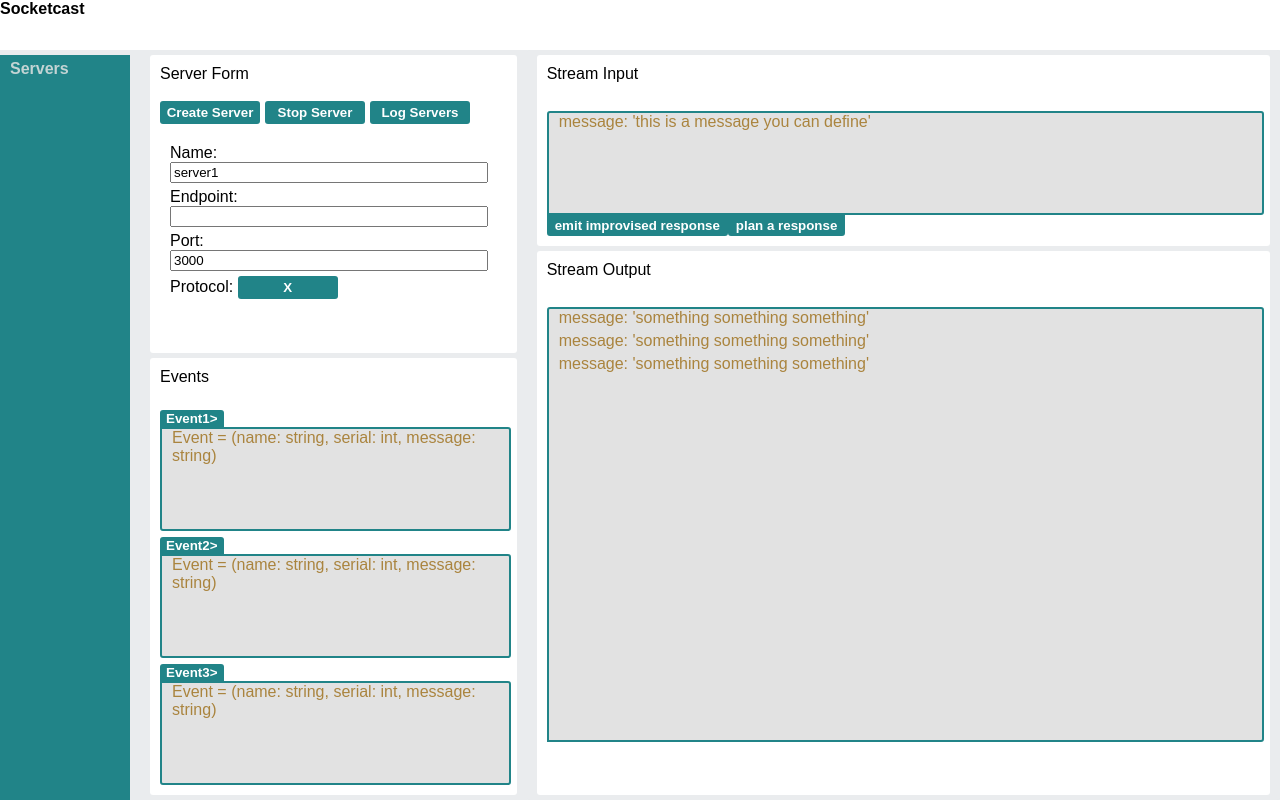
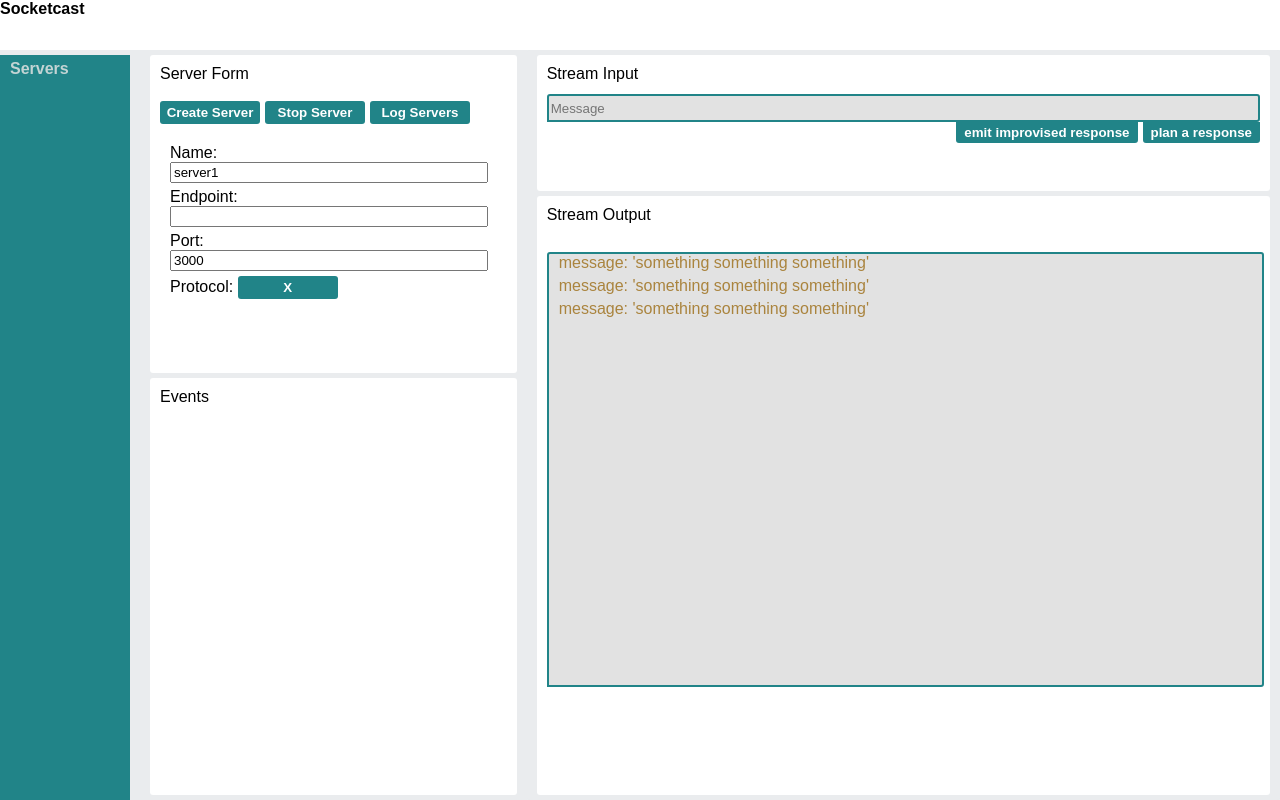
Before and after one commit to oslabs-beta/socketcast, a React app: page / in a window 1280 px wide. Built offline with nearby package versions, Linux system fonts and the light colour scheme; the HTML template or start-up script is replaced by a standard one.

Commit message:
Added ability to emit message to user's client app, minor style changes, conditional rendering for servers and events

```diff
--- a/src/components/EventConfig.tsx
+++ b/src/components/EventConfig.tsx
@@ -1,27 +1,33 @@
 import React from 'react';
+import { useDispatch, useSelector } from 'react-redux';
+import { setCurrentEventId } from '@/store/actions';
 
 function EventConfig() {
-  const events = [
-    { name: 'Event1' },
-    { name: 'Event2' },
-    { name: 'Event3' },
-  ];
-  return (
-    <div className="eventConfig">
-      <div>Events</div>
-      <br />
-      {events.map((event) => (
-        <div className="event_container" key={event.name}>
+  const dispatch = useDispatch();
+  // @ts-ignore
+  const currentServerID = useSelector((store) => store.serversReducer.currentServerId);
+  // @ts-ignore
+  const currentServer = useSelector((store) => store.serversReducer.servers[currentServerID]);
+  const eventsArray: any = [];
+  if (currentServer) {
+    currentServer.events.map((event: any) => {
+      eventsArray.push(
+        <div className="event_container" key={event.eventName} onClick={() => { dispatch(setCurrentEventId(event)) }}>
           <button className="event_button" type="button">
-            {' '}
-            {event.name}
-            {'>'}
+            {event.eventName}
           </button>
           <div className="event">
             <div className="code">Event = (name: string, serial: int, message: string)</div>
           </div>
         </div>
-      ))}
+      )
+    })
+  }
+  return (
+    <div className="eventConfig">
+      <div>Events</div>
+      <br />
+      {eventsArray}
     </div>
   );
 }
--- a/src/components/Sidebar.tsx
+++ b/src/components/Sidebar.tsx
@@ -4,7 +4,6 @@ import { setCurrentServerId } from '@/store/actions';
 
 function Sidebar() {
   const dispatch = useDispatch();
-
   // @ts-ignore
   const servers = useSelector((store) => store.serversReducer.servers);
 
--- a/src/components/StreamDisplay.tsx
+++ b/src/components/StreamDisplay.tsx
@@ -1,34 +1,20 @@
 import React from 'react';
+import StreamInput from './StreamInput';
+// may use for conditional rendering in future
+import { useSelector } from 'react-redux';
 
 function StreamDisplay() {
-  const inputStream = [
-    { message: 'something something', id: 1 },
-    { message: 'something something', id: 2 },
-    { message: 'something something', id: 3 },
-  ];
   const outputStream = [
     { message: 'something something', id: 1 },
     { message: 'something something', id: 2 },
     { message: 'something something', id: 3 },
   ];
 
+
+
   return (
     <div className="streamDisplay">
-      <div className="streamDisplay_container streamDisplay_inputContainer">
-        <div>Stream Input</div>
-        <br />
-        <div className="streamDisplay_inputbox">
-          <div className="code">
-            message: 'this is a message you can define'
-          </div>
-        </div>
-        <div>
-          <button className="streamDisplay_button" type="button">
-            emit improvised response
-          </button>
-          <button className="streamDisplay_button" type="button">plan a response</button>
-        </div>
-      </div>
+      <StreamInput />
       <div className="streamDisplay_container streamDisplay_outputContainer">
         <div>Stream Output</div>
         <br />
--- /dev/null
+++ b/src/components/StreamInput.tsx
@@ -0,0 +1,39 @@
+import store from '@/store/store';
+import React, { useState } from 'react';
+import { useDispatch, useSelector } from 'react-redux';
+import { serverManagerBroadcastAll } from '../store/actions';
+
+function StreamInput() {
+  const dispath = useDispatch();
+  // @ts-ignore
+  const currentServerID = useSelector((store) => store.serversReducer.currentServerId);
+  // @ts-ignore
+  const currentEvent = useSelector((store) => store.serversReducer.currentEvent);
+  const currentMessage = currentEvent ? currentEvent.eventMessage : '';
+  const [message, updateMessage] = useState(currentMessage);
+  return (
+    <div className="streamDisplay_container streamDisplay_inputContainer">
+      <div>Stream Input</div>
+      <div style={{ display: "flex" }}>
+        <input
+          className="streamDisplay_inputbox"
+          placeholder="Message"
+          value={currentMessage}
+          onChange={(e) => updateMessage(e.target.value)}
+        />
+      </div>
+      <div style={{ float: 'right' }}>
+        <button
+          className="streamDisplay_button"
+          type="button"
+          onClick={() => dispath(serverManagerBroadcastAll(currentServerID, message))}
+        >
+          emit improvised response
+        </button>
+        <button style={{ marginLeft: '5px' }} className="streamDisplay_button" type="button">plan a response</button>
+      </div>
+    </div>
+  )
+}
+
+export default StreamInput;
--- a/src/components/app.scss
+++ b/src/components/app.scss
@@ -4,7 +4,7 @@ $base_teal1: rgb(195, 212, 212);
 $base_grey: rgb(234, 236, 238);
 $terminal_black: rgb(226, 226, 226);
 $terminal_orange: rgb(170, 132, 62);
-$terminal_black2:  rgb(31, 30, 30);
+$terminal_black2: rgb(31, 30, 30);
 
 html,
 body {
@@ -163,7 +163,6 @@ body {
 .streamDisplay_container {
   background-color: white;
   border-radius: 3px;
-
   padding: 10px;
 }
 
@@ -171,17 +170,17 @@ body {
   margin-top: 5px;
   flex: 1
 }
+
 .streamDisplay_inputContainer {
   flex: .2
 }
 
 .streamDisplay_inputbox {
-  margin-top: 10px;
-  height: 100px;
+  margin-top: 11px;
+  height: 22px;
   width: 100%;
   border-radius: 3px 3px 3px 0px;
   border: 2px $base_teal3 solid;
-
   background-color: $terminal_black;
 }
 
--- a/src/store/actions.ts
+++ b/src/store/actions.ts
@@ -26,6 +26,11 @@ export const getServers = () => ({
 export const modifyServer = (id: Number, config: Object) => ({
   type: types.MODIFY_SERVER,
   payload: { id, config },
+});
+
+export const setCurrentEventId = (event: object) => ({
+  type: types.SET_CURRENT_EVENT,
+  payload: event,
 });
 
 export const setCurrentServerId = (id: string) => ({
--- a/src/store/actions/actionTypes.ts
+++ b/src/store/actions/actionTypes.ts
@@ -6,6 +6,7 @@ export const CREATE_SERVER = 'CREATE_SERVER';
 export const GET_SERVER = 'GET_SERVER';
 export const GET_SERVERS = 'GET_SERVERS';
 export const MODIFY_SERVER = 'MODIFY_SERVERS';
+export const SET_CURRENT_EVENT = 'SET_CURRENT_EVENT';
 export const SET_CURRENT_SERVER_ID = 'SET_CURRENT_SERVER_ID';
 export const STOP_ALL = 'STOP_ALL';
 export const STOP_AND_REMOVE_SERVER = 'STOP_AND_REMOVE_SERVER';
--- a/src/store/reducers/serversReducer.ts
+++ b/src/store/reducers/serversReducer.ts
@@ -7,7 +7,7 @@ import * as types from '../actions/actionTypes';
 const initialState = {
   servers: {},
   currentServerId: '',
-  currentEventId: '',
+  currentEvent: null,
 };
 
 const serversReducer = (state = initialState, action: any) => {
@@ -15,13 +15,19 @@ const serversReducer = (state = initialState, action: any) => {
     case types.CREATE_SERVER: {
       console.log(JSON.stringify({
         ...state.servers,
-        [action.payload.id]: { ...action.payload },
+        [action.payload.id]: { ...action.payload, events: [{ id: "1", eventName: "Default", eventMessage: "Hello world!" }] },
       }));
       return {
         ...state,
         servers: {
           ...state.servers,
-          [action.payload.id]: { ...action.payload },
+          [action.payload.id]: {
+            ...action.payload, events: [
+              { id: "1", eventName: "Default", eventMessage: "Hello world!" },
+              { id: "2", eventName: "Event 1", eventMessage: "Event 1" },
+              { id: "3", eventName: "Event 2", eventMessage: "Event 2" }
+            ]
+          },
         },
       };
     }
@@ -44,6 +50,11 @@ const serversReducer = (state = initialState, action: any) => {
       // invoke SM here
       console.log('Modify Server');
       return state;
+    }
+    case types.SET_CURRENT_EVENT: {
+      const currentEvent = action.payload;
+      console.log('Set Current Event:', currentEvent);
+      return { ...state, currentEvent };
     }
     case types.SET_CURRENT_SERVER_ID: {
       const currentServerId = action.payload;
```
Lines whose indentation alone changed are shown as unchanged.
